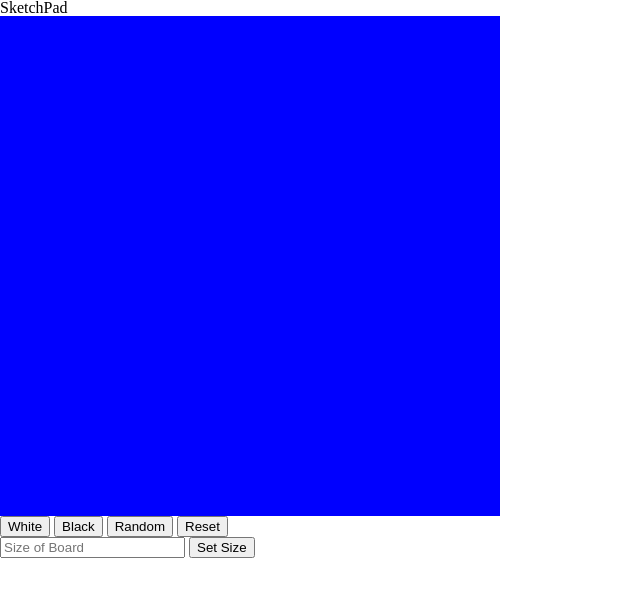
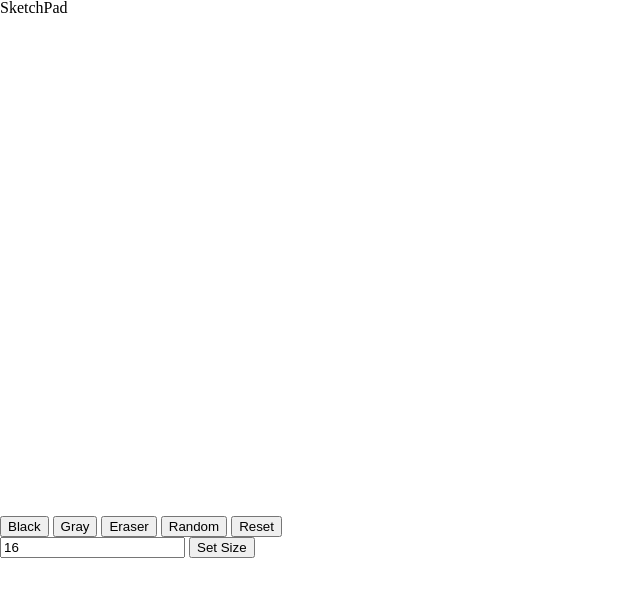
Before and after one commit to fuelCoffee/Etch-a-Sketch, a plain HTML site: page index.html in a window 1280 px wide. Shown: the whole page, without its empty margins (0-640 px from the left). Drawn offline with Linux system fonts and the light colour scheme.

Commit message:
Add button onclick functionality to change colors

```diff
--- a/index.html
+++ b/index.html
@@ -13,15 +13,17 @@
       <div class="content">
         <div class="board"></div>
         <div class="buttons">
-          <button>White</button>
-          <button>Black</button>
-          <button>Random</button>
+          <button onclick="changeColor('black')">Black</button>
+          <button onclick="changeColor('gray')">Gray</button>
+          <button onclick="changeColor('white')">Eraser</button>
+          <button onclick="changeColor('random')">Random</button>
           <button>Reset</button>
         </div>
         <div>
           <input
             type="text"
             placeholder="Size of Board"
+            value="16"
             onchange="changeSize(this.value)"
           />
           <button>Set Size</button>
--- a/script.js
+++ b/script.js
@@ -1,3 +1,7 @@
+"use strict";
+
+let color = "black";
+
 function populateBoard(size) {
   let board = document.querySelector(".board");
   let squares = document.querySelectorAll("div");
@@ -9,11 +13,8 @@ function populateBoard(size) {
   let amount = size * size;
   for (let i = 0; i < amount; i++) {
     let square = document.createElement("div");
-    square.addEventListener(
-      "mouseover",
-      () => (square.style.backgroundColor = "black")
-    );
-    square.style.backgroundColor = "blue";
+    square.addEventListener("mouseover", colorSquare);
+    square.style.backgroundColor = "white";
     board.insertAdjacentElement("beforeend", square);
   }
 }
@@ -27,3 +28,15 @@ function changeSize(input) {
     console.log("too many squares");
   }
 }
+
+function colorSquare() {
+  if (color === "random") {
+    this.style.backgroundColor = `hsl(${Math.random() * 360}, 100%, 50%)`;
+  } else {
+    this.style.backgroundColor = color;
+  }
+}
+
+function changeColor(choice) {
+  color = choice;
+}
```
